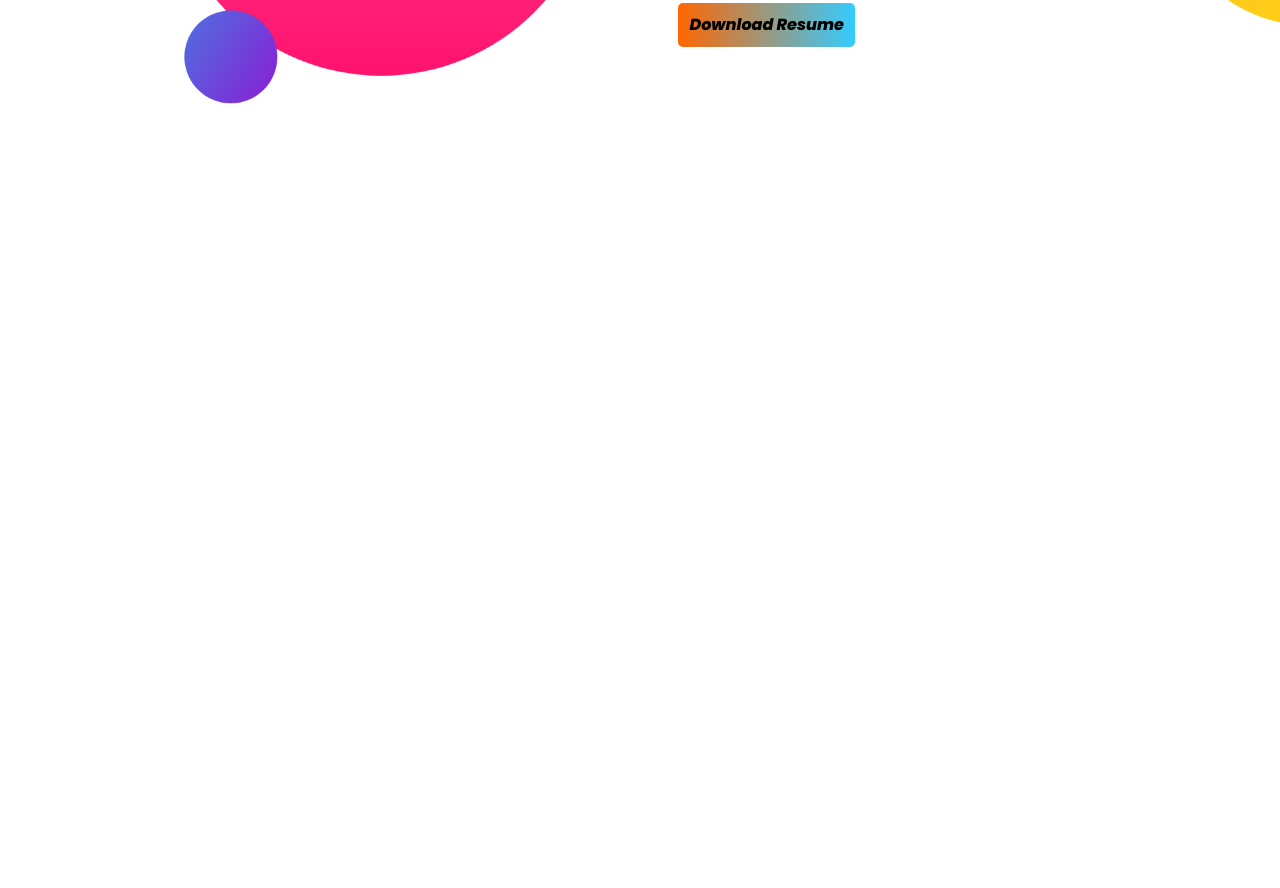
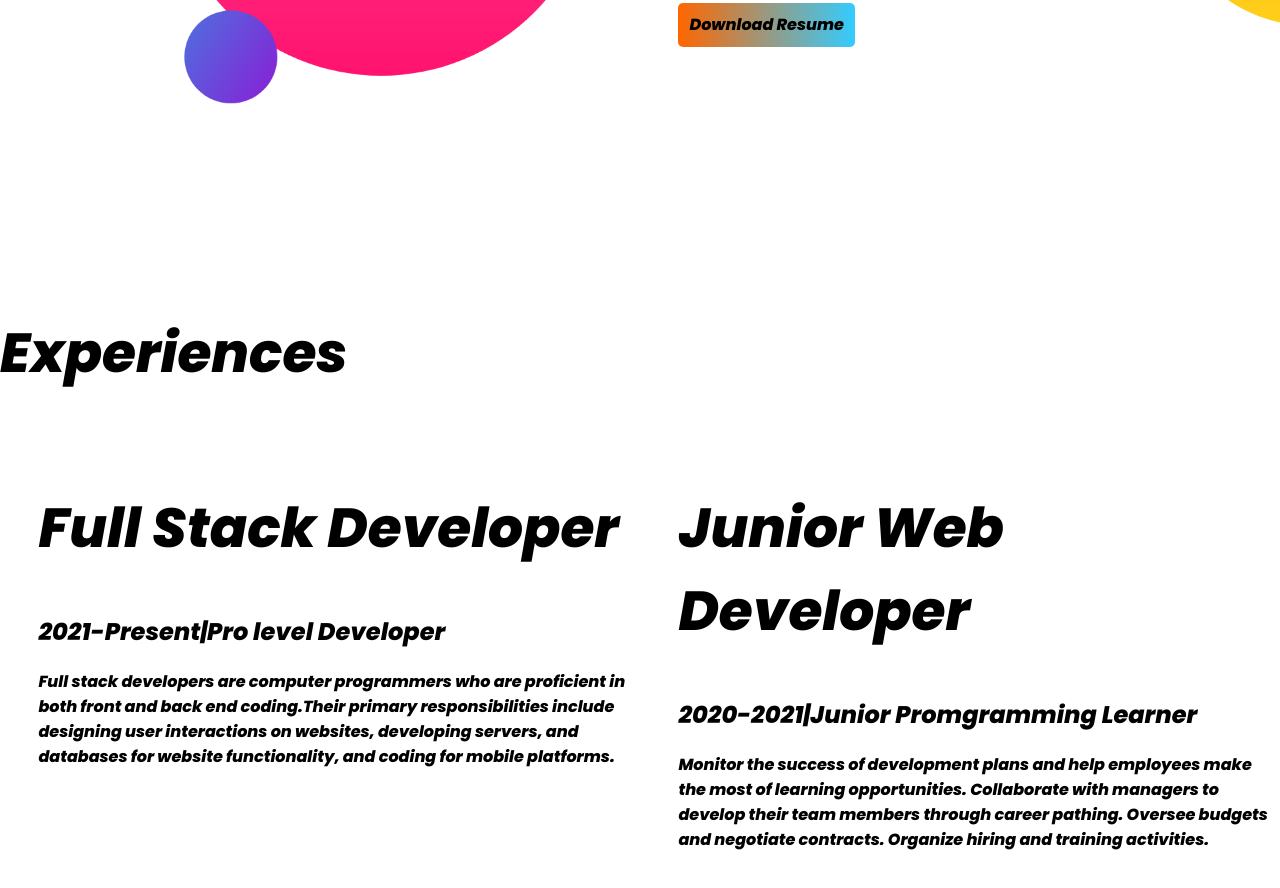
Before and after one commit to JobaerKhanRabby-Swe/developer-portfolio, a plain HTML site: page Index.html in a window 1280 px wide. Shown: the part 1125-2013 px from the top of the page. Before the commit the page ends 1436 px from the top, so only its background shows below. Drawn offline with Linux system fonts and the light colour scheme.

Commit message:
ending added

```diff
--- a/Index.html
+++ b/Index.html
@@ -12,7 +12,7 @@
 </head>
 
 <body>
-    <section class="top">
+    <section class="top flexible">
         <div class="half-width">
             <h1>Welcome To</h1>
             <h1><span class="orange-color">Jobaer Khan Rabby's</span> World!</h1>
@@ -24,7 +24,7 @@
         </div>
         <div class="half-width"><img src="my image/my-bg edit.png" alt=""></div>
     </section>
-    <section class="dream">
+    <section class="dream flexible">
         <div class="half-width">
             <img src="images/my-bg2.png" alt="">
         </div>
@@ -39,6 +39,26 @@
         </div>
 
     </section>
+    <section class="experience">
+        <h1>Experiences</h1>
+        <div class="flexible">
+            <div class="half-width">
+                <h1>Full Stack Developer</h1>
+                <h2>2021-Present|Pro level Developer</h2>
+                <p>Full stack developers are computer programmers who are proficient in both front and back end
+                    coding.Their
+                    primary responsibilities include designing user interactions on websites, developing servers, and
+                    databases for website functionality, and coding for mobile platforms.</p>
+            </div>
+            <div class="half-width">
+                <h1>Junior Web Developer</h1>
+                <h2>2020-2021|Junior Promgramming Learner</h2>
+                <p>Monitor the success of development plans and help employees make the most of learning opportunities.
+                    Collaborate with managers to develop their team members through career pathing. Oversee budgets and
+                    negotiate contracts. Organize hiring and training activities.</p>
+            </div>
+        </div>
+    </section>
 </body>
 
 </html>
--- a/style.css
+++ b/style.css
@@ -8,7 +8,7 @@ h1{
     .orange-color{
         color: rgb(255, 145, 0);
     }
-    section{
+    .flexible{
         display: flex;
         margin-bottom: 200px;
     }
```
